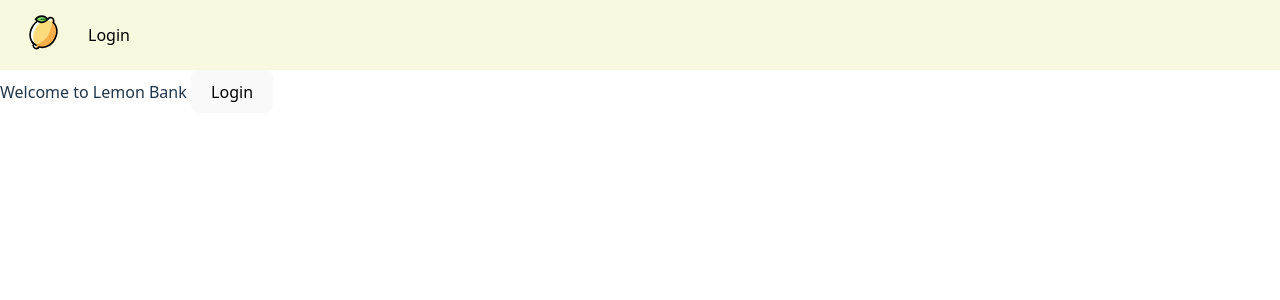
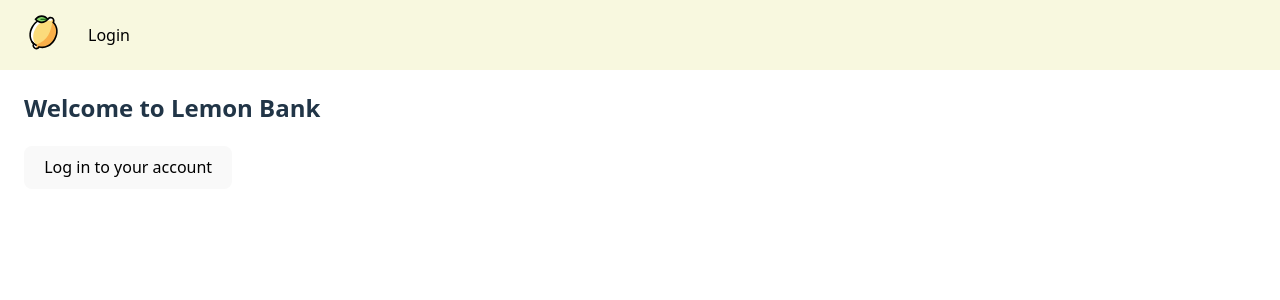
Before and after one commit to lemony-cake/my-banking-app, a Vue app: page / in a window 1280 px wide. Shown: the top 300 px of the page. Built offline with nearby package versions, Linux system fonts and the light colour scheme.

Commit message:
Add loading state to login page

```diff
--- a/src/pages/LandingPage.vue
+++ b/src/pages/LandingPage.vue
@@ -9,9 +9,9 @@ const onLoginClick = () => {
 </script>
 
 <template>
-  <div>
-    Welcome to Lemon Bank
+  <div class="app-page">
+    <h2>Welcome to Lemon Bank</h2>
 
-    <button type="button" @click="onLoginClick">Login</button>
+    <button type="button" @click="onLoginClick">Log in to your account</button>
   </div>
 </template>
--- a/src/pages/Login.vue
+++ b/src/pages/Login.vue
@@ -7,9 +7,12 @@ const router = useRouter()
 
 const username = ref('TestUser')
 const password = ref('DummyPass123')
+const loading = ref(false)
 
 const onLoginFormSubmit = async () => {
+  loading.value = true
   await initWupCustomerSession()
+  loading.value = false
 
   router.push('/home')
 }
@@ -33,7 +36,9 @@ const initWupCustomerSession = async () => {
     <label for="password">Password:</label><br />
     <input type="password" id="password" name="password" v-model="password" required /><br /><br />
 
-    <button type="submit">Login</button>
+    <button type="submit" :disabled="loading">
+      {{ loading ? 'Logging in...' : 'Log in' }}
+    </button>
   </form>
   </div>
 </template>
@@ -44,6 +49,6 @@ const initWupCustomerSession = async () => {
   width: 100%;
   height: 100%;
   justify-content: center;
-  align-items: center;
+  padding-top: 24px;
 }
 </style>
```
